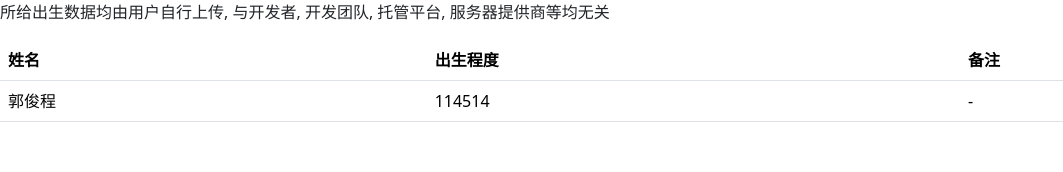
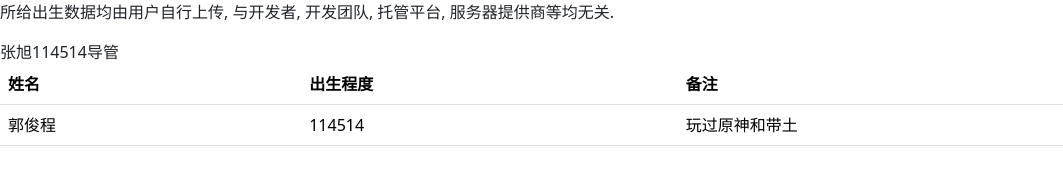
Before and after one commit to beasts-rank/temp-rank-page, a plain HTML site: page index.html in a window 1280 px wide. Shown: the whole page, without its empty margins (0-1063 px from the left). Drawn offline with nearby package versions, Linux system fonts and the light colour scheme.

Commit message:
add: 张旭

```diff
--- a/index.html
+++ b/index.html
@@ -11,7 +11,7 @@
           integrity="sha384-T3c6CoIi6uLrA9TneNEoa7RxnatzjcDSCmG1MXxSR1GAsXEV/Dwwykc2MPK8M2HN" crossorigin="anonymous">
 </head>
 <body>
-<p>所给出生数据均由用户自行上传, 与开发者, 开发团队, 托管平台, 服务器提供商等均无关</p>
+<p>所给出生数据均由用户自行上传, 与开发者, 开发团队, 托管平台, 服务器提供商等均无关.</p>
 <table class="table">
     <thead>
     <tr>
@@ -24,7 +24,12 @@
     <tr>
         <td>郭俊程</td>
         <td>114514</td>
-        <td>-</td>
+        <td>玩过原神和带土</td>
+    </tr>
+    <tr>
+        <tb>张旭</tb>
+        <tb>114514</tb>
+        <tb>导管</tb>
     </tr>
     </tbody>
 </table>
```
